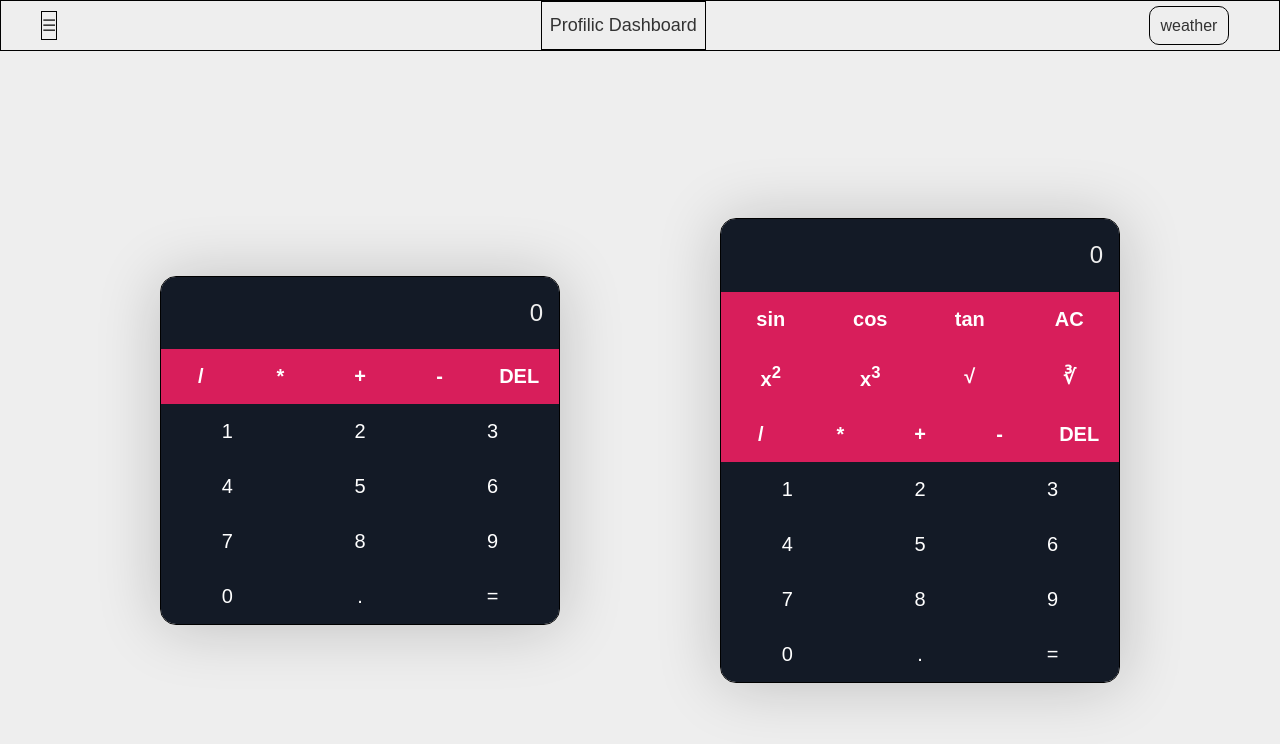
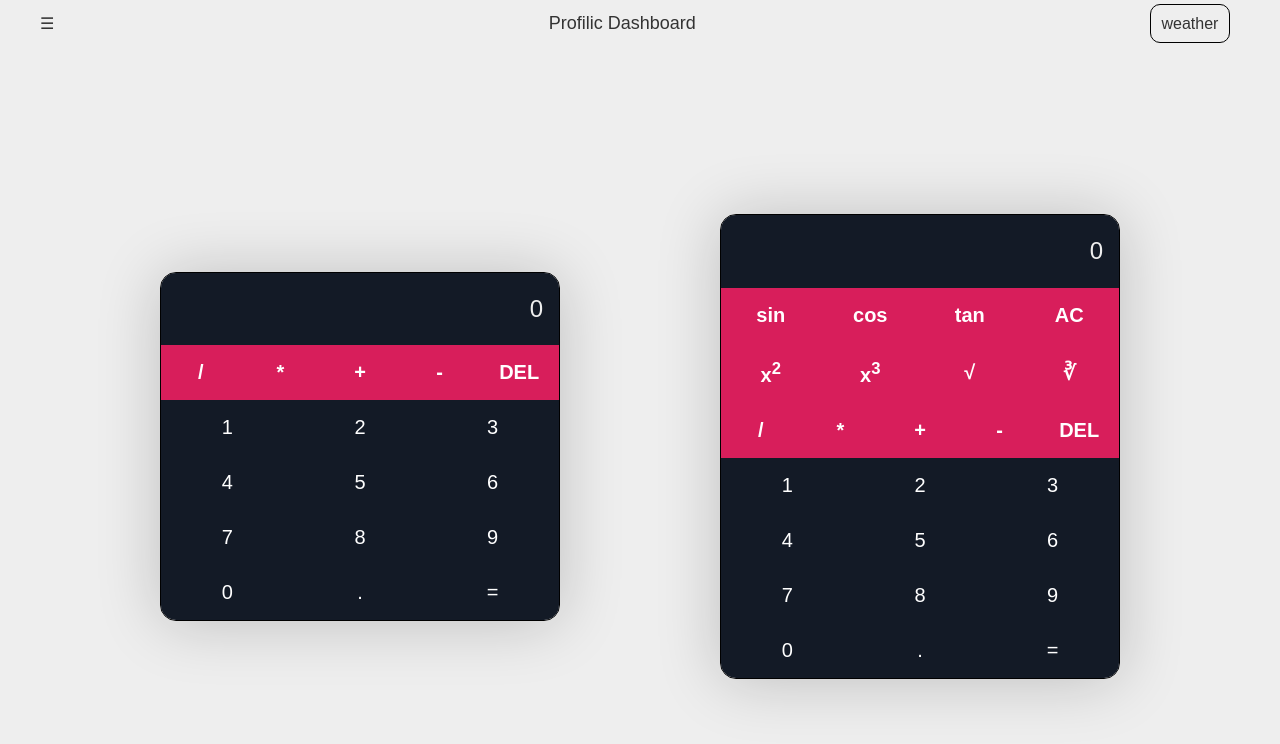
Before and after one commit to Anurag-1427/Major-Project---Profilic, a React (Create React App) app in the folder client/: page /calculator in a window 1280 px wide. Shown: the top 744 px of the page. Built offline with nearby package versions, Linux system fonts and the light colour scheme.

Commit message:
final touch to user dashboard

```diff
--- a/client/src/components/screens/Navbar.css
+++ b/client/src/components/screens/Navbar.css
@@ -1,11 +1,11 @@
 .navbar-container {
-  border: 1px solid black;
+  /* border: 1px solid black; */
   display: flex;
   justify-content: space-between;
   align-items: center;
 }
 .navbar-logo {
-  border: 1px solid black;
+  /* border: 1px solid black; */
   display: inline;
   padding: 0.5rem;
   margin-left: 2.5rem;
@@ -14,7 +14,7 @@
 
 .hamburger_icon-nav {
   display: inline;
-  border: 1px solid black;
+  /* border: 1px solid black; */
   display: flex;
   align-items: center;
   justify-content: center;
--- a/client/src/components/screens/PrivateScreen.css
+++ b/client/src/components/screens/PrivateScreen.css
@@ -8,6 +8,10 @@
   border: 1px solid black;
   height: 100vh;
   width: 100vw;
+  display: flex;
+  align-items: center;
+  justify-content: center;
+  flex-direction: column;
 }
 
 .quotes_container {
--- a/client/src/components/screens/PrivateScreen.js
+++ b/client/src/components/screens/PrivateScreen.js
@@ -59,10 +59,12 @@ const PrivateScreen = ({ history }) => {
     <span className="error-message">{error}</span>
   ) : (
     <>
+      <Navbar />
       <div className="container">
-        <Navbar />
-        <div style={{ background: "green", color: "white" }}>{privateData}</div>
-        <p>Here will be the main page task pages</p>
+        {/* <div style={{ background: "green", color: "white" }}>{privateData}</div> */}
+        <h1>Now, you will start your work</h1>
+        <p>Go to the main task page</p>
+
         <button onClick={logoutHandler}>Logout</button>
         <div className="quotes_container">
           <div className="quote">
```
